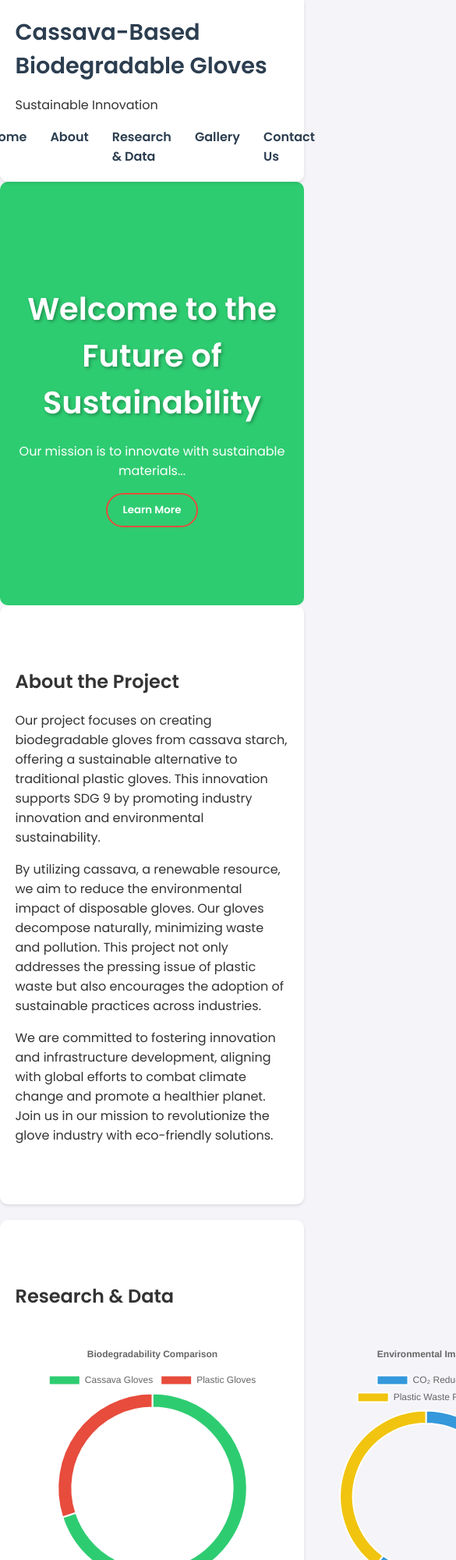
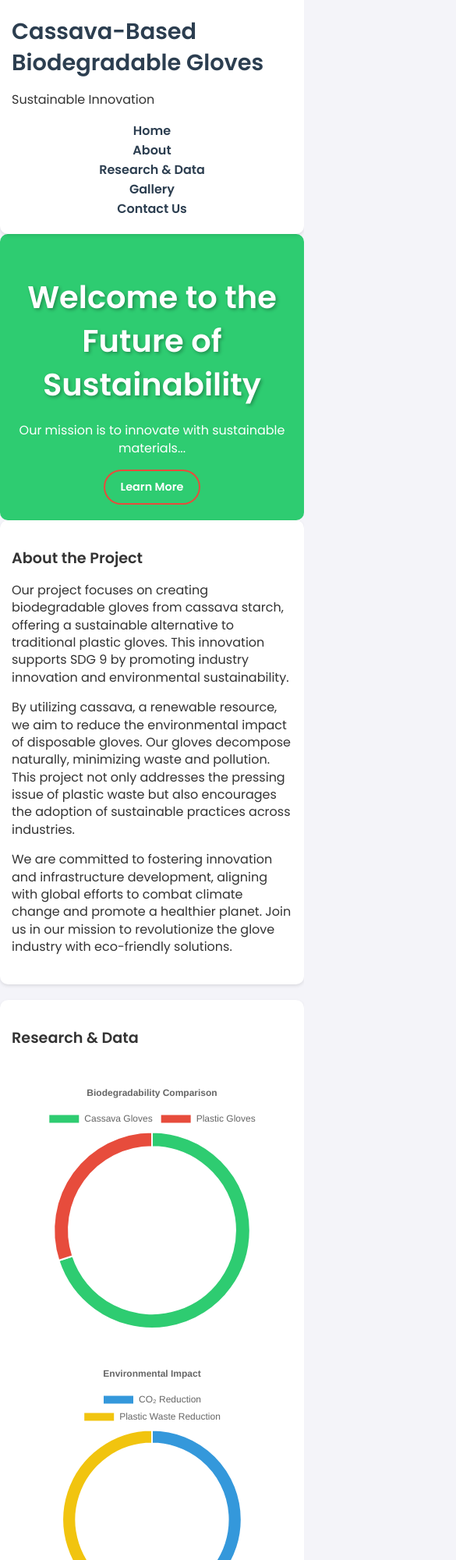
Before and after one commit to 7aman8/7aman8.github.io, a plain HTML site: page index.html in a window 390 px wide. Shown: the top 2000 px of the page at 78% size, 585 px wide, since content can reach past the window. Drawn offline with nearby package versions, Linux system fonts and the light colour scheme.

Commit message:
mobile responsive

```diff
--- a/styles.css
+++ b/styles.css
@@ -249,3 +249,113 @@ footer {
     margin: 10px 0;
     font-size: 1.2em;
 }
+
+/* General styles for mobile responsiveness */
+body, html {
+    margin: 0;
+    padding: 0;
+    box-sizing: border-box;
+    overflow-x: hidden; /* Prevent horizontal overflow */
+}
+
+.container {
+    width: 100%;
+    padding: 0 15px;
+    margin: 0 auto;
+    box-sizing: border-box; /* Ensure padding is included in total width */
+}
+
+img {
+    max-width: 100%;
+    height: auto;
+}
+
+/* Responsive typography */
+h1, h2, h3, p {
+    line-height: 1.4;
+}
+
+button {
+    padding: 10px 20px;
+    font-size: 1em;
+}
+
+/* Media queries for responsiveness */
+@media (max-width: 768px) {
+    nav ul {
+        flex-direction: column;
+        align-items: center;
+    }
+
+    .hero, .content {
+        padding: 20px 0;
+    }
+
+    .team-members {
+        flex-direction: column;
+        align-items: center;
+    }
+
+    .member {
+        margin-bottom: 20px;
+    }
+
+    .slider-container {
+        overflow-x: auto;
+        white-space: nowrap;
+    }
+
+    .slide {
+        display: inline-block;
+        width: 80%;
+        margin: 0 10%;
+    }
+
+    .charts {
+        flex-direction: column;
+        align-items: center;
+    }
+
+    #biodegradabilityChart, #environmentalImpactChart {
+        width: 90%;
+        max-width: 100%;
+        height: auto;
+    }
+
+    form {
+        padding: 0 10px;
+    }
+
+    textarea {
+        height: 150px; /* Adjust height for better visibility */
+    }
+}
+
+/* Additional styles for smaller screens */
+@media (max-width: 480px) {
+    h1 {
+        font-size: 1.5em;
+    }
+
+    h2 {
+        font-size: 1.2em;
+    }
+
+    button {
+        font-size: 0.9em;
+    }
+
+    .charts {
+        flex-direction: column;
+        align-items: center;
+    }
+
+    #biodegradabilityChart, #environmentalImpactChart {
+        width: 100%;
+        height: auto;
+    }
+
+    textarea {
+        height: 120px; /* Further adjust for very small screens */
+    }
+}
```
